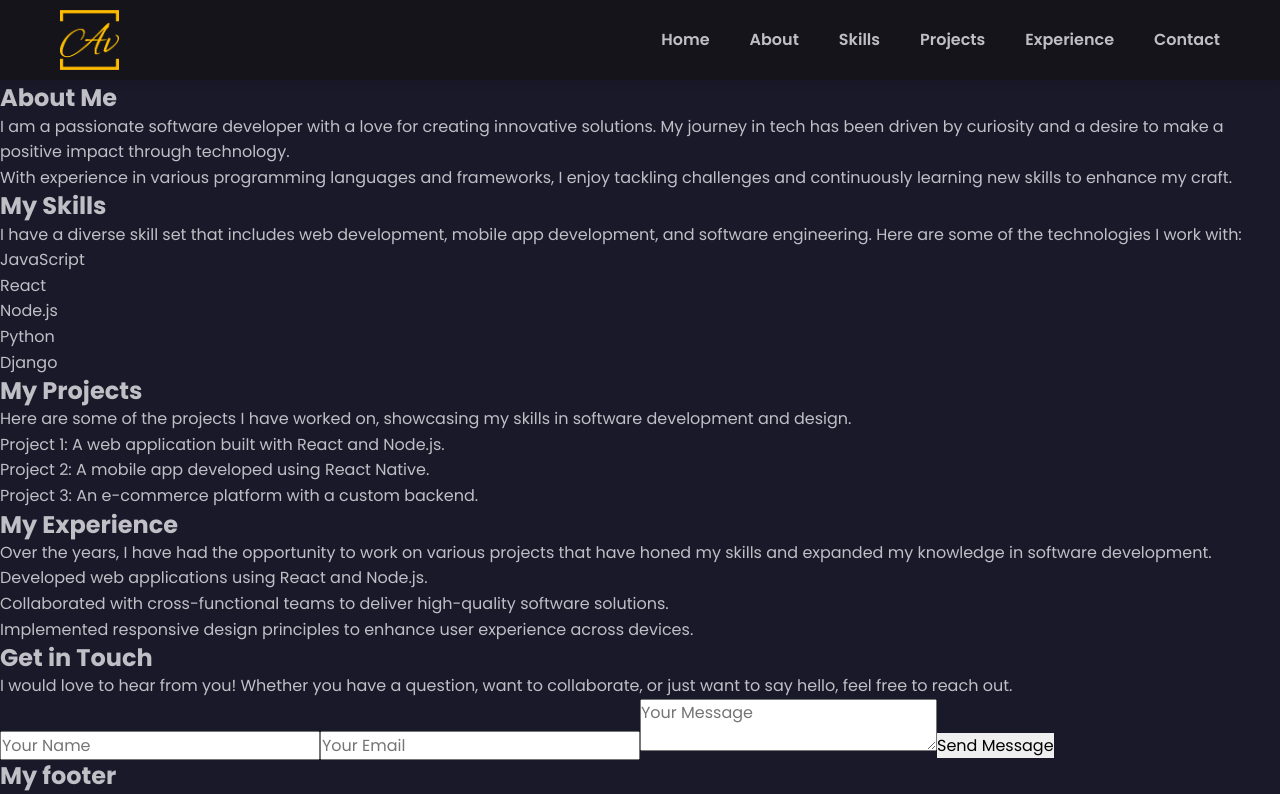
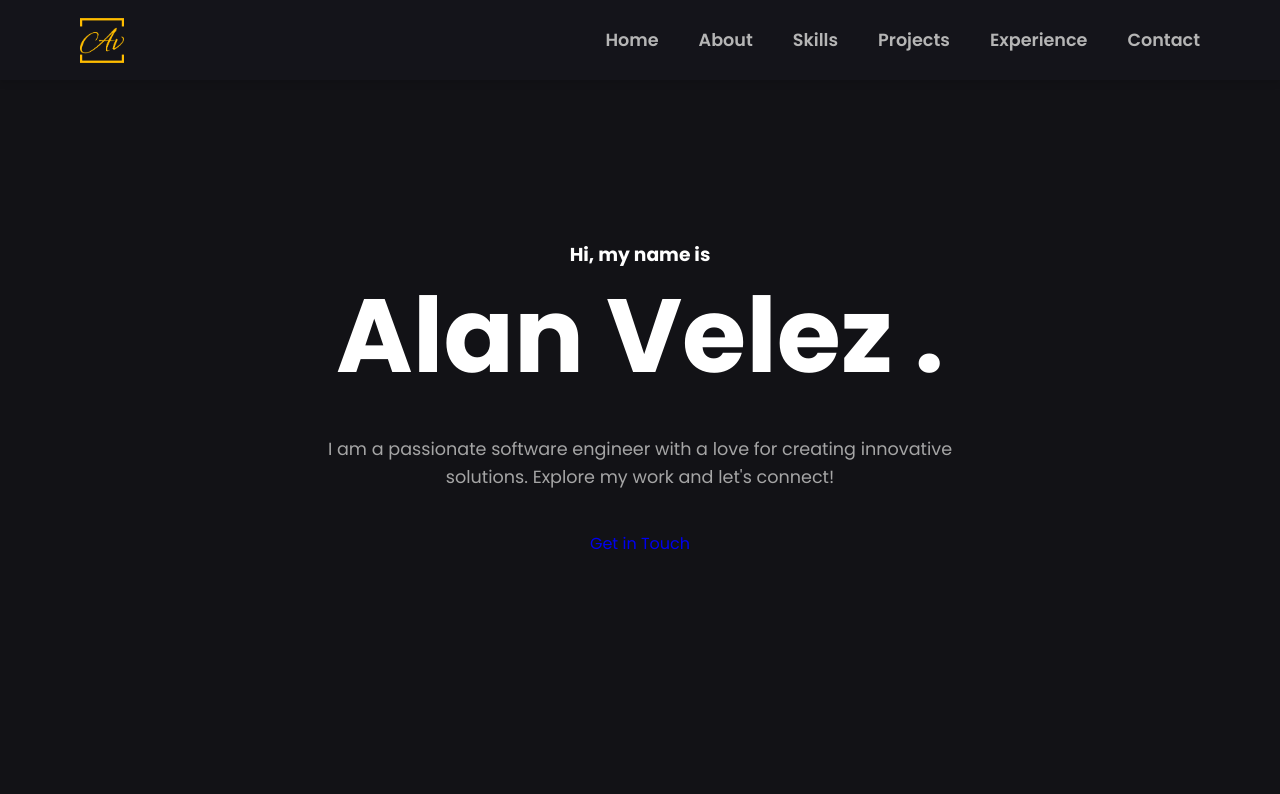
Before and after one commit to AV-3/Website-Portfolio, a React (Create React App) app: page / in a window 1280 px wide. Shown: the top 794 px of the page. Built offline with nearby package versions, Linux system fonts and the light colour scheme.

Commit message:
dev complete: navbar; in progress: hero section

```diff
--- a/src/components/hero/hero.css
+++ b/src/components/hero/hero.css
@@ -0,0 +1,62 @@
+@import url('../../index.css');
+
+/*=================== Mobile Navbar Styles ===================*/
+.hero {
+  min-height: 100vh;
+  display: flex;
+  align-items: center;
+}
+
+.hero__container {
+  text-align: center;
+  max-width: 800px;
+}
+
+.hero__title {
+  font-size: 3.5rem;
+  margin-bottom: 2rem;
+  color: var(--title-color);
+}
+
+.hero__subtitle {
+  font-size: var(--h3-font-size);
+  font-weight: var(--font-medium);
+  margin-bottom: 1rem;
+  color: var(--primary-color);
+}
+
+.hero__description {
+  font-size: 1.1rem;
+  margin-bottom: 2.5rem;
+  color: var(--text-color);
+  opacity: 0.9;
+}
+
+.hero__btn {
+  padding: 1rem 2rem;
+  font-size: 1.1rem;
+}
+
+/* ==================== Tablet & Desktop Styles ====================== */
+@media (min-width: 768px) {
+  .hero__title {
+    font-size: 6.5rem;
+  }
+
+  .hero__subtitle {
+    font-size: 1.5rem;
+  }
+
+  .hero__description {
+    font-size: 1.1rem;
+    max-width: 650px;
+    margin-left: auto;
+    margin-right: auto;
+    margin-bottom: 2.5rem;
+  }
+
+  .hero__btn {
+    padding: 1rem 2rem;
+    font-size: 1.1rem;
+  }
+}
--- a/src/components/hero/hero.jsx
+++ b/src/components/hero/hero.jsx
@@ -1,13 +1,13 @@
-import React from "react";
 import "./hero.css";
 
 const Hero = () => {
   return (
     <section className="hero" id="hero">
-      <div className="hero__container">
-        <h1 className="hero__title">Welcome to My Portfolio</h1>
+      <div className="container hero__container">
+        <h3>Hi, my name is</h3>
+        <h1 className="hero__title">Alan Velez .</h1>
         <p className="hero__description">
-          I am a passionate software developer with a love for creating innovative solutions. Explore my work and let's connect!
+          I am a passionate software engineer with a love for creating innovative solutions. Explore my work and let's connect!
         </p>
         <a href="#contact" className="hero__button">Get in Touch</a>
       </div>
--- a/src/components/navbar/navbar.css
+++ b/src/components/navbar/navbar.css
@@ -1,5 +1,6 @@
 @import url('../../index.css');
 
+/*=================== Mobile Navbar Styles ===================*/
 .navbar {
   position: fixed;
   top: 0;
@@ -10,12 +11,15 @@
   z-index: 100;
 }
 
+.navbar::after{
+    background-color: var(--link-hover-color);
+}
+
 .navbar__container {
   display: flex;
   justify-content: space-between;
   align-items: center;
   height: 5rem;
-
   max-width: 1200px;
   margin: 0 auto;
   padding: 0 20px;
@@ -29,10 +33,10 @@
 
 .navbar__link,
 .navbar__logo {
-  color: var(--title-color);
+  color: var(--text-color);
   font-weight: var(--font-semibold);
+  font-size: var(--h1-font-size);
   transition: color 0.3s ease-in-out;
-
 }
 
 .navbar__link:hover {
@@ -44,6 +48,90 @@
 }
 
 .navbar__logo img {
-  height: 60px;
+  height: 45px;
   width: auto;
 }
+
+/*====================Hamburger Menu Styles=====================*/
+.hamburger__menu {
+  display: flex;
+  flex-direction: column;
+  justify-content: space-around;
+  width: 2rem;
+  height: 2rem;
+  background: transparent;
+  border: none;
+  cursor: pointer;
+  padding: 0;
+  z-index: 10;
+}
+
+.hamburger__bar {
+  width: 1.8rem;
+  height: 0.16rem;
+  background: var(--link-hover-color);
+  border-radius: 10px;
+  transition: all 0.3s ease-in-out;
+  position: relative;
+}
+
+.hamburger__menu.is-open .hamburger__bar:nth-child(1) {
+  transform: translateY(0.65rem) rotate(45deg);
+  background: var(--button-bg-color);
+}
+
+.hamburger__menu.is-open .hamburger__bar:nth-child(2) {
+  opacity: 0;
+}
+
+.hamburger__menu.is-open .hamburger__bar:nth-child(3) {
+  transform: translateY(-0.65rem) rotate(-45deg);
+  background: var(--button-bg-color);
+}
+
+.navbar__menu {
+  display: none;
+}
+
+.navbar__menu.is-open {
+  display: flex;
+  flex-direction: column;
+  align-items: center;
+  justify-content: center;
+  gap: 2rem;
+  position: absolute;
+  top: 0;
+  left: 0;
+  width: 100%;
+  height: 100vh;
+  background: var(--bg-color);
+}
+
+/*=================== Desktop Navbar Styles ===================*/
+@media (min-width: 768px) {
+  .navbar__container {
+    padding: 0 40px; /* More padding on larger screens */
+  }
+
+    .hamburger__menu {
+    display: none;
+  }
+
+  /* 2. Show the regular menu on larger screens */
+  .navbar__menu {
+    display: flex;
+    flex-direction: row; /* Make them horizontal again */
+    align-items: center;
+    gap: 2.5rem;
+
+    /* Reset mobile overlay styles */
+    position: static;
+    height: auto;
+    width: auto;
+    background: none;
+  }
+
+  .navbar__link {
+    font-size: var(--navbar-font-size);
+  }
+}
--- a/src/components/navbar/navbar.jsx
+++ b/src/components/navbar/navbar.jsx
@@ -1,19 +1,35 @@
-import React from 'react';
+import {useState} from 'react';
 import './navbar.css';
 import LogoImage from '../../assets/av-high-resolution-logo-color-on-transparent-background.png';
 
 const Navbar = () => {
+    const [isMenuOpen, setIsMenuOpen] = useState(false);
+
+    const toggleMenu = () => {
+        setIsMenuOpen(!isMenuOpen);
+    };
+    const closeMobileMenu = () => {
+        setIsMenuOpen(false);
+    };
+
     return (
         <nav className="navbar">
         <div className="navbar__container">
-            <a href="#hero" className="navbar__logo"><img src={LogoImage} alt="Alan Velez" /></a>
-            <ul className="navbar__menu">
-            <li className="navbar__item"><a href="#hero" className="navbar__link">Home</a></li>
-            <li className="navbar__item"><a href="#about" className="navbar__link">About</a></li>
-            <li className="navbar__item"><a href="#skills" className="navbar__link">Skills</a></li>
-            <li className="navbar__item"><a href="#projects" className="navbar__link">Projects</a></li>
-            <li className="navbar__item"><a href="#experience" className="navbar__link">Experience</a></li>
-            <li className="navbar__item"><a href="#contact" className="navbar__link">Contact</a></li>
+            <a href="#hero" className="navbar__logo" onClick={closeMobileMenu}><img src={LogoImage} alt="Alan Velez" /></a>
+
+            <button className={`hamburger__menu ${isMenuOpen ? 'is-open' : ''}`} onClick={toggleMenu}>
+              <div className="hamburger__bar"></div>
+              <div className="hamburger__bar"></div>
+              <div className="hamburger__bar"></div>
+            </button>
+
+            <ul className={`navbar__menu ${isMenuOpen ? 'is-open' : ''}`}>
+            <li className="navbar__item"><a href="#hero" className="navbar__link" onClick={closeMobileMenu}>Home</a></li>
+            <li className="navbar__item"><a href="#about" className="navbar__link" onClick={closeMobileMenu}>About</a></li>
+            <li className="navbar__item"><a href="#skills" className="navbar__link" onClick={closeMobileMenu}>Skills</a></li>
+            <li className="navbar__item"><a href="#projects" className="navbar__link" onClick={closeMobileMenu}>Projects</a></li>
+            <li className="navbar__item"><a href="#experience" className="navbar__link" onClick={closeMobileMenu}>Experience</a></li>
+            <li className="navbar__item"><a href="#contact" className="navbar__link" onClick={closeMobileMenu}>Contact</a></li>
             </ul>
         </div>
         </nav>
--- a/src/index.css
+++ b/src/index.css
@@ -4,15 +4,15 @@
 /* =======CSS Variables======= */
 :root {
   /* =======Color Variables====== (HSL)*/
-  --bg-color: hsl(240, 26%, 13%);
+  --bg-color: hsl(240, 10%, 8%);
   --nav-color: hsl(240, 13%, 9%);
-  --title-color: hsl(179, 178, 178);
-  --text-color: hsl(250, 5%, 76%);
+  --title-color: hsl(0, 0%, 100%);
+  --text-color: hsl(0, 0%, 71%);
   --body-color: hsl(256, 30%, 17%);
-  --container-color: hsl(256, 30%, 17%);
+  --container-color: hsl(256, 34%, 37%);
   --link-color: hsl(200, 100%, 50%);
-  --link-hover-color: hsl(200, 100%, 60%);
-  --button-bg-color: hsl(200, 100%, 50%);
+  --link-hover-color: hsl(46, 75%, 58%);
+  --button-bg-color: hsl(332, 100%, 50%);
   --button-hover-bg-color: hsl(200, 100%, 60%);
   --button-text-color: hsl(0, 0%, 100%);
   --button-hover-text-color: hsl(0, 0%, 95%);
@@ -24,6 +24,7 @@
   --h1-font-size: 2.5rem;
   --h2-font-size: 2rem;
   --h3-font-size: 1.5rem;
+  --navbar-font-size: 1.1rem;
   --normal-font-size: 1rem;
   --small-font-size: 0.875rem;
   --smallest-font-size: 0.75rem;
@@ -48,6 +49,8 @@
 
 html {
   scroll-behavior: smooth;
+  scrollbar-width: thin;
+  scrollbar-color: var(--link-hover-color) var(--bg-color); /* thumb color, track color */
 }
 
 body, button, input, textarea{
```
